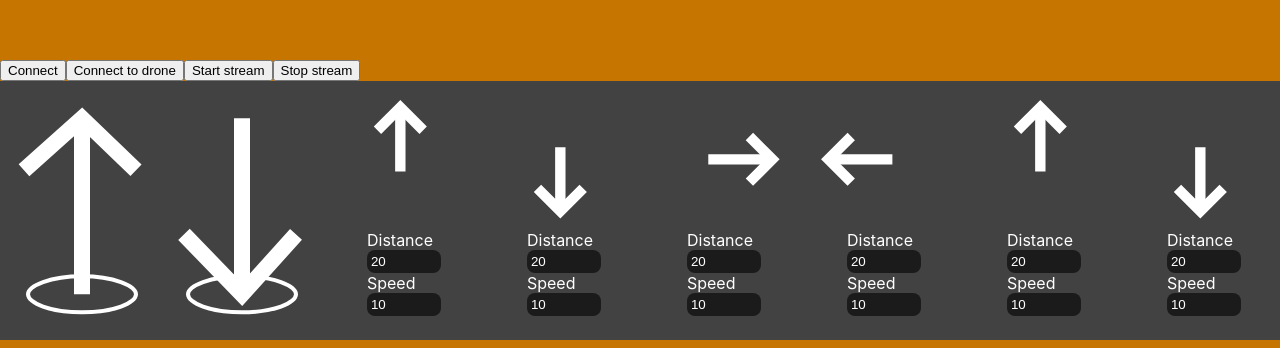
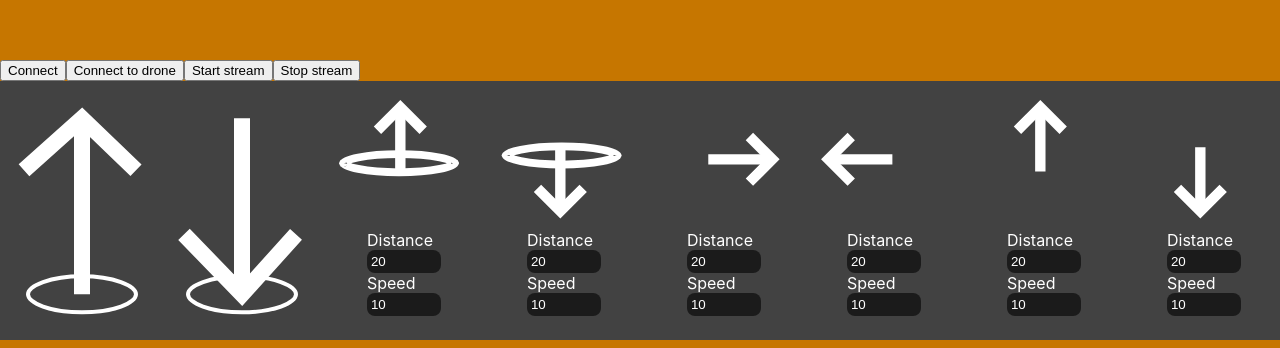
Before and after one commit to Ragnar-H/TelloGo, a React (Create React App) app in the folder client/: page / in a window 1280 px wide. Shown: the part 452-800 px from the top of the page. Built offline with nearby package versions, Linux system fonts and the light colour scheme.

Commit message:
Add middle circle to distinguish between up/down forward/back

```diff
--- a/client/src/Command.tsx
+++ b/client/src/Command.tsx
@@ -87,6 +87,13 @@ export function Command(props: Props) {
         transform={`rotate(${rotation})`}
         xmlns="http://www.w3.org/2000/svg"
       >
+        {(props.action === 'up' || props.action === 'down') && (
+          <path
+            d="M25.5183 46.0019C25.5183 46.0021 25.5166 46.0018 25.5133 46.0008C25.5166 46.0013 25.5183 46.0018 25.5183 46.0019ZM25.6918 45.8439C25.5925 45.9454 25.529 45.9827 25.5 45.9956C25.471 45.9827 25.4075 45.9454 25.3082 45.8439C25.1235 45.6549 24.8975 45.3226 24.6524 44.8044C24.1648 43.7731 23.6992 42.2169 23.2986 40.2138C22.5007 36.2241 22 30.6679 22 24.5C22 18.3321 22.5007 12.7759 23.2986 8.78621C23.6992 6.78313 24.1648 5.22694 24.6524 4.19563C24.8975 3.67744 25.1235 3.34508 25.3082 3.15609C25.4075 3.05458 25.471 3.01725 25.5 3.00435C25.529 3.01725 25.5925 3.05458 25.6918 3.15609C25.8765 3.34508 26.1025 3.67744 26.3476 4.19563C26.8352 5.22694 27.3008 6.78313 27.7014 8.78621C28.4993 12.7759 29 18.3321 29 24.5C29 30.6679 28.4993 36.2241 27.7014 40.2138C27.3008 42.2169 26.8352 43.7731 26.3476 44.8044C26.1025 45.3226 25.8765 45.6549 25.6918 45.8439ZM25.5183 2.99809C25.5183 2.99823 25.5166 2.99874 25.5133 2.9992C25.5166 2.99817 25.5183 2.99794 25.5183 2.99809ZM25.4817 2.99809C25.4817 2.99794 25.4834 2.99817 25.4867 2.9992C25.4834 2.99874 25.4817 2.99823 25.4817 2.99809ZM25.4866 46.0008C25.4833 46.0018 25.4817 46.0021 25.4817 46.0019C25.4817 46.0018 25.4833 46.0013 25.4866 46.0008Z"
+            stroke={secondaryTextColor}
+            strokeWidth="3"
+          />
+        )}
         <animated.path
           d={animatedPaths.bodyPath}
           stroke={secondaryTextColor}
```
